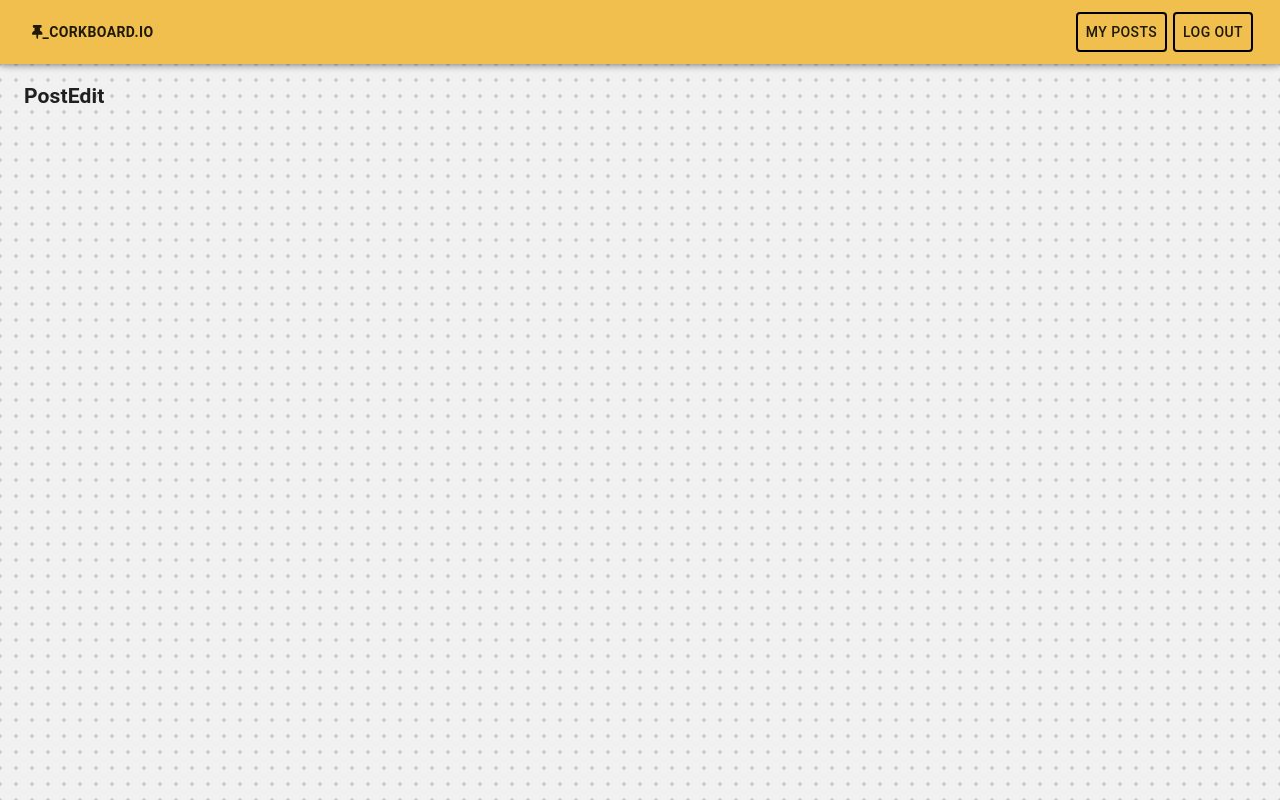
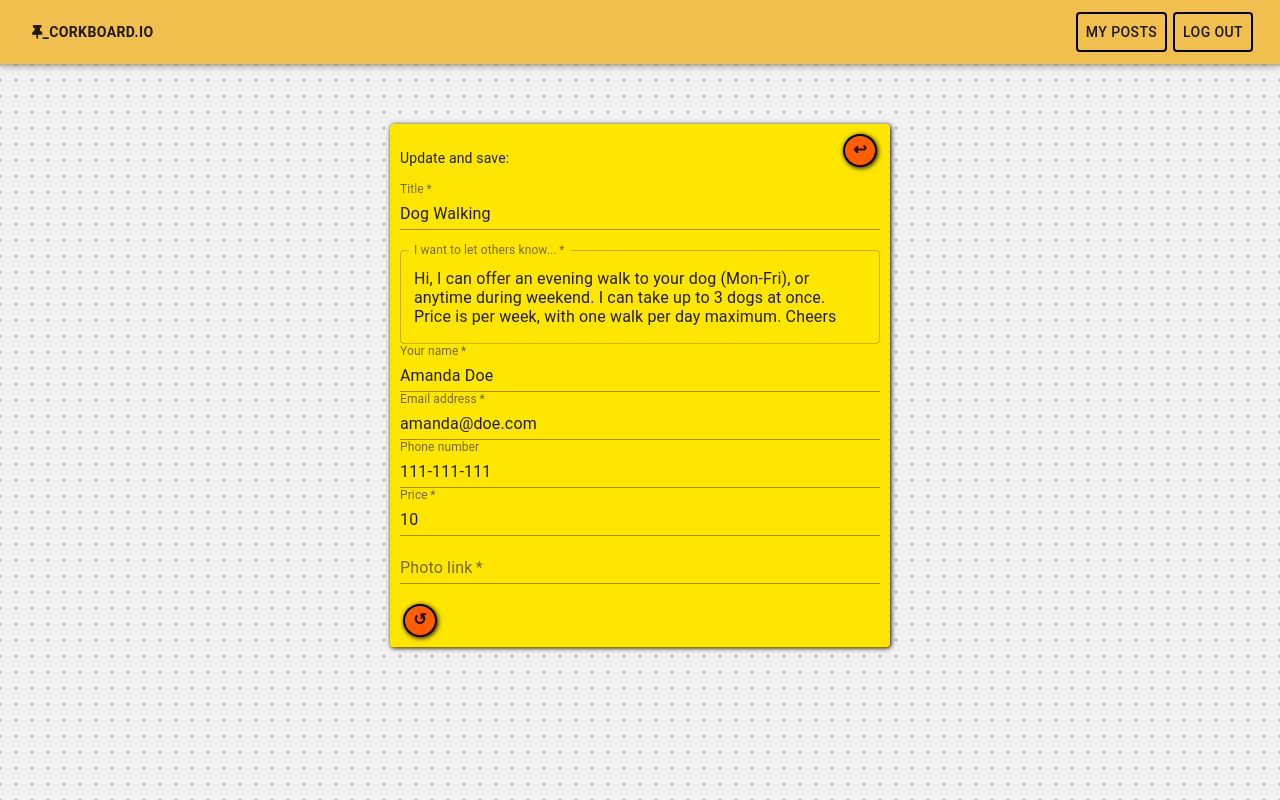
Before and after one commit to wnwarchdev/BulletinBoard, a React (Create React App) app: page /post/1/edit in a window 1280 px wide. Built offline with nearby package versions, Linux system fonts and the light colour scheme.

Commit message:
Add postEdit component

```diff
--- a/src/components/views/PostEdit/PostEdit.js
+++ b/src/components/views/PostEdit/PostEdit.js
@@ -1,37 +1,98 @@
 import React from 'react';
 import PropTypes from 'prop-types';
-
-import clsx from 'clsx';
-
-// import { connect } from 'react-redux';
-// import { reduxSelector, reduxActionCreator } from '../../../redux/exampleRedux.js';
+import Card from '@material-ui/core/Card';
+import Button from '@material-ui/core/Button';
+import { NavLink } from 'react-router-dom';
+import TextField from '@material-ui/core/TextField';
+import { NotFound } from '../NotFound/NotFound';
 
 import styles from './PostEdit.module.scss';
 
-const Component = ({className, children}) => (
-  <div className={clsx(className, styles.root)}>
-    <h2>PostEdit</h2>
-    {children}
-  </div>
-);
+import { connect } from 'react-redux';
+import { getAll } from '../../../redux/postsRedux';
+import { getPost } from '../../../redux/postsRedux';
+import { addPost } from '../../../redux/postsRedux.js';
+
+
+
+class Component extends React.Component {
+
+  componentDidMount() {
+    this.setState({ created: 'sample-date' }); //add datepicker
+    this.setState({ id: 'sample-id' }); //add uuidv4
+  }
+
+  state = {
+    id: this.props.post.id,
+    title: this.props.post.title,
+    text: this.props.post.text,
+    created: '',
+    author: this.props.post.author,
+    price: this.props.post.price,
+    phone: this.props.post.phone,
+    email: this.props.post.email,
+    photo: '',
+  }
+
+  submit = () => {
+    console.log(this.state);
+    this.props.addPost(this.state);
+  };
+
+
+  render() {
+    const { logged } = this.props;
+    //console.log (this.props.logged);
+    if (logged === true) {
+      return (
+        <div className={styles.root}>
+
+          <Card className={styles.card}>
+            <Button className={styles.goback} component={NavLink} exact to={`${process.env.PUBLIC_URL}/`} ><h3>&#8617;</h3></Button>
+            <p>Update and save:</p>
+            <TextField required id="title" name="title" label="Title" fullWidth value={this.state.title}  onChange={(e) => this.setState({ title: e.target.value })}/>
+            <br></br><br></br>
+            <TextField required id="text" name="text" label="I want to let others know..." multiline variant="outlined" rows={3} fullWidth value={this.state.text}  onChange={(e) => this.setState({ text: e.target.value })}/>
+            <TextField required id="author" name="author" label="Your name" fullWidth value={this.state.author}  onChange={(e) => this.setState({ author: e.target.value })}/>
+            <TextField required id="email" name="email" label="Email address" fullWidth value={this.state.email}  onChange={(e) => this.setState({ email: e.target.value })}/>
+            <TextField id="phone" name="phone" label="Phone number" fullWidth value={this.state.phone}  onChange={(e) => this.setState({ phone: e.target.value })}/>
+            <TextField required id="price" name="price" label="Price" fullWidth value={this.state.price}  onChange={(e) => this.setState({ price: e.target.value })}/>
+            <TextField required id="link" name="link" label="Photo link" fullWidth value={this.state.photo}  onChange={(e) => this.setState({ photo: e.target.value })}/>
+            <Button className={styles.submit} onClick={() => this.submit()}><h3>↺</h3></Button>
+          </Card>
+
+        </div>
+
+      );
+    } else {
+      return <NotFound />;
+    }
+  }
+}
+
+
 
 Component.propTypes = {
-  children: PropTypes.node,
-  className: PropTypes.string,
+  addPost: PropTypes.any,
+  post: PropTypes.any,
+  logged: PropTypes.bool,
 };
 
-// const mapStateToProps = state => ({
-//   someProp: reduxSelector(state),
-// });
+const mapStateToProps = (state, props) => ({
+  post: getPost(state, props.match.params.id),
+  posts: getAll(state),
+  logged: state.logged,
+});
 
-// const mapDispatchToProps = dispatch => ({
-//   someAction: arg => dispatch(reduxActionCreator(arg)),
-// });
+const mapDispatchToProps = (dispatch) => ({
+  addPost: (payload) => dispatch(addPost(payload)),
+});
 
-// const Container = connect(mapStateToProps, mapDispatchToProps)(Component);
+
+const Container = connect(mapStateToProps, mapDispatchToProps)(Component);
 
 export {
-  Component as PostEdit,
-  // Container as PostEdit,
-  Component as PostEditComponent,
+  //Component as Post,
+  Container as PostEdit,
+  Component as PostComponent,
 };
--- a/src/components/views/PostEdit/PostEdit.module.scss
+++ b/src/components/views/PostEdit/PostEdit.module.scss
@@ -1,4 +1,56 @@
 @import '../../../styles/settings.scss';
 
-// .root {
-// }
+.root {
+    text-align:left;
+    display: flex;
+    justify-content: center;
+    position: relative;
+ }
+
+ .card {
+    margin-top: 60px;
+    width: 100%;
+    max-width: 500px;
+    background-color: rgb(255, 230, 0);
+    padding: 10px;
+    box-shadow: 1px 1px 5px black;
+    position: relative;
+ }
+
+ .text {
+    border: 1px dashed black;
+    padding: 5px;
+ }
+
+ .goback{
+   border: 2px solid black;
+   background-color: rgb(255, 94, 0);
+   margin: 0 3px;
+   border-radius: 50%;
+   box-shadow: 1px 1px 5px black;
+   height: 33px;
+   left:90%;
+   position: absolute;
+   min-width: 33px;
+
+   &:hover {
+      box-shadow: 1px 1px 10px black;
+      background-color: rgb(148, 241, 42);
+   }
+}
+
+.submit{
+   border: 2px solid black;
+   background-color: rgb(255, 94, 0);
+   margin: 0 3px;
+   border-radius: 50%;
+   box-shadow: 1px 1px 5px black;
+   height: 33px;
+   min-width: 33px;
+   margin-top: 20px;
+
+   &:hover {
+      box-shadow: 1px 1px 10px black;
+      background-color: rgb(148, 241, 42);
+   }
+}
```
Also changed, not shown: 1 other file (tests, documents, lock files or other folders).
